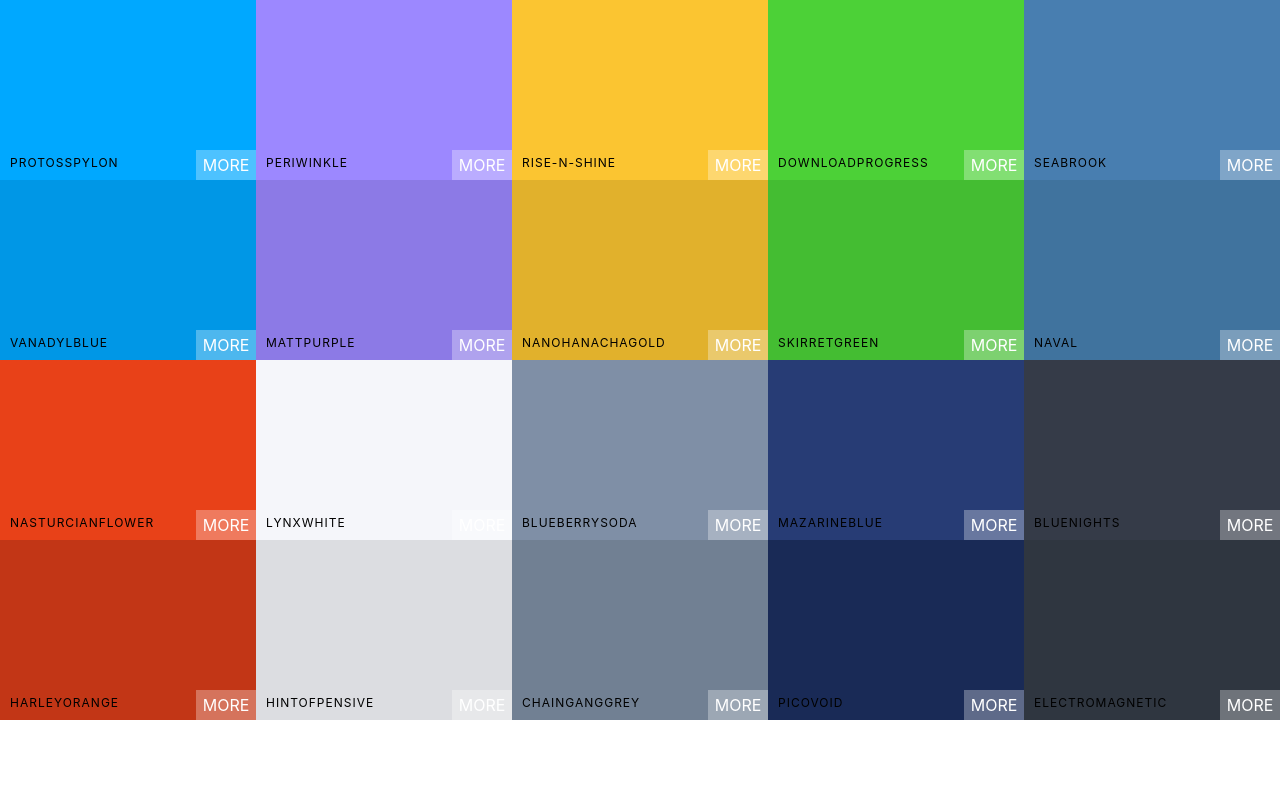
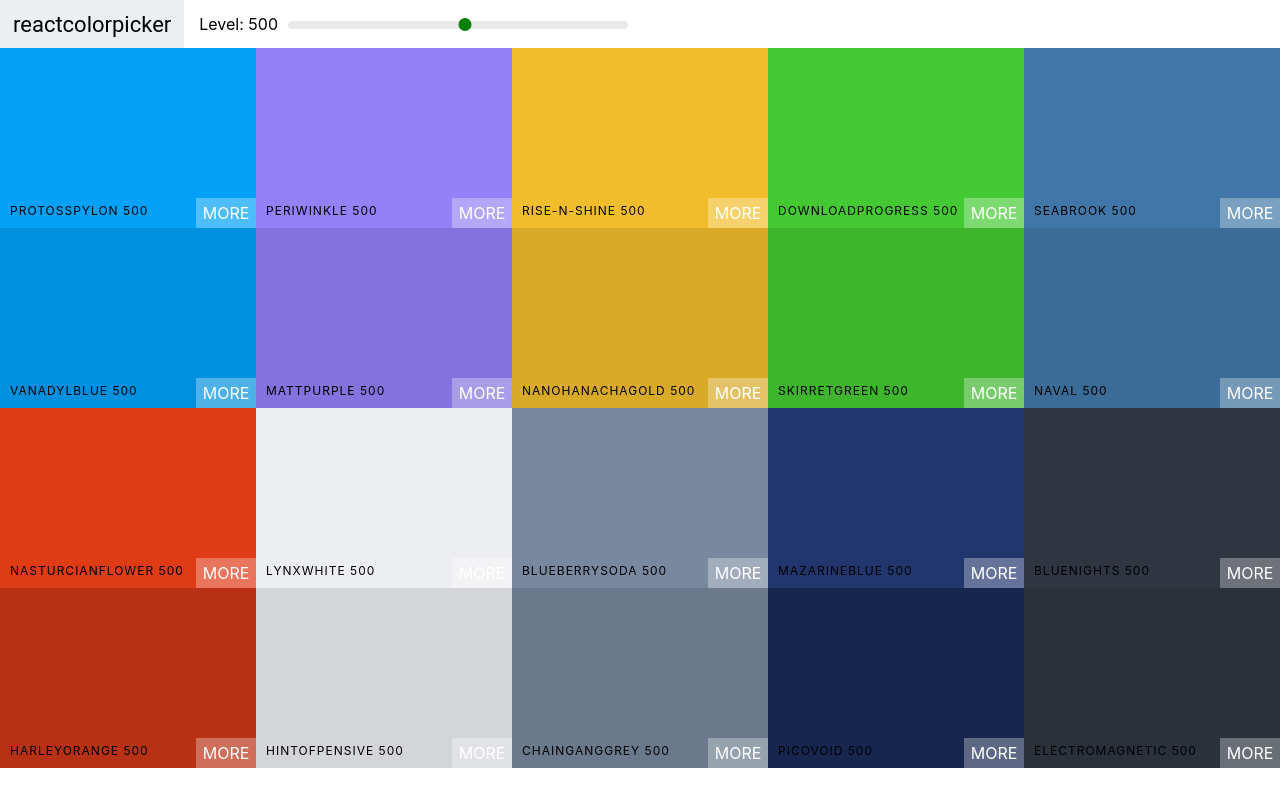
Before and after one commit to JasonDollar/color-picker-project, a React (Create React App) app: page / in a window 1280 px wide. Built offline with nearby package versions, Linux system fonts and the light colour scheme.

Commit message:
Navbar with working color slider

```diff
--- a/package.json
+++ b/package.json
@@ -5,6 +5,7 @@
   "dependencies": {
     "chroma-js": "^2.0.3",
     "prop-types": "^15.7.2",
+    "rc-slider": "^8.6.11",
     "react": "^16.8.6",
     "react-copy-to-clipboard": "^5.0.1",
     "react-dom": "^16.8.6",
--- a/src/App.js
+++ b/src/App.js
@@ -1,11 +1,12 @@
 import React from 'react'
 import seedColors from './seedColors'
 import Palette from './components/Palette'
+import { generatePalette } from './colorHelpers'
 
 function App() {
   return (
     <div>
-      <Palette palette={seedColors[5]} />
+      <Palette palette={generatePalette(seedColors[5])} />
     </div>
   )
 }
--- /dev/null
+++ b/src/components/Navbar.js
@@ -0,0 +1,84 @@
+import React from 'react'
+import PropTypes from 'prop-types'
+
+import styled from 'styled-components'
+import Slider from 'rc-slider'
+import 'rc-slider/assets/index.css'
+
+const Header = styled.header`
+  display: flex;
+  align-items: center;
+  justify-content: flex-start;
+  height: 6vh;
+
+  & .logo {
+    margin-right: 15px;
+    padding: 0 13px;
+    font-size: 22px;
+    background-color: #eceff1;
+    font-family: Roboto, sans-serif;
+    height: 100%;
+    display: flex;
+    align-items: center;
+
+    & a {
+      text-decoration: none;
+      color: black;
+    }
+  }
+`
+const SliderContainer = styled.div`
+  width: 340px;
+  margin: 0 10px;
+  display: inline-block;
+
+  .rc-slider-track {
+    background: transparent;
+  }
+  .rc-slider-rail {
+    height: 8px;
+  }
+  .rc-slider-handle,
+  .rc-slider-handle:active,
+  .rc-slider-handle:hover,
+  .rc-slider-handle:focus {
+    background: green;
+    border: 2px solid green;
+    box-shadow: none;
+    width: 13px;
+    height: 13px;
+    margin-left: 7px;
+    margin-top: -3px;
+  }
+
+`
+
+const Navbar = ({ level, changeSliderLevel }) => {
+  return (
+    <Header>
+      <div className="logo">
+        <a href="#">reactcolorpicker</a>
+      </div>
+      <div className="slider-container">
+        <span>Level: {level}</span>
+        <SliderContainer>
+        <Slider
+          defaultValue={level}
+          min={100}
+          max={900}
+          onAfterChange={changeSliderLevel}
+          step={100}
+        />
+        </SliderContainer>
+      </div>
+
+    </Header>
+  )
+}
+
+export default Navbar
+
+Navbar.propTypes = {
+  level: PropTypes.number.isRequired,
+  changeSliderLevel: PropTypes.func.isRequired,
+}
--- a/src/components/Palette.js
+++ b/src/components/Palette.js
@@ -1,6 +1,7 @@
-import React from 'react'
+import React, { useState } from 'react'
 import styled from 'styled-components'
 import PropTypes from 'prop-types'
+import Navbar from './Navbar'
 
 import ColorBox from './ColorBox'
 
@@ -11,12 +12,19 @@ const PaletteDiv = styled.div`
   }
 `
 
+
 const Palette = ({ palette }) => {
+  const [level, setLevel] = useState(500)
+
+  const changeSliderLevel = newLevel => {
+    setLevel(newLevel)
+  }
   return (
     <PaletteDiv className="Palette">
+      <Navbar changeSliderLevel={changeSliderLevel} level={level} />
       <div className="Palette-colors">
-        {palette.colors.map(item => (
-          <ColorBox key={item.name} background={item.color} name={item.name} />
+        {palette.colors[level].map(item => (
+          <ColorBox key={item.color} background={item.hex} name={item.name} />
         ))}
       </div>
     </PaletteDiv>
```
Also changed, not shown: 1 other file (tests, documents, lock files or other folders).
